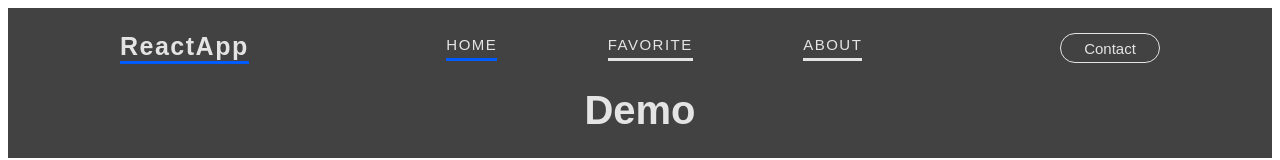
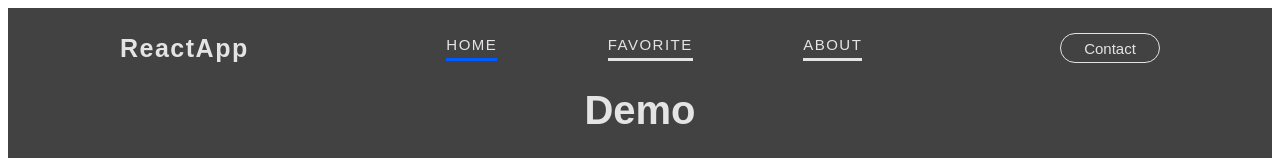
Before and after one commit to DmitriySotnikov/Logic_Demo, a React (Create React App) app: page / in a window 1280 px wide. Shown: the top 160 px of the page. Built offline with nearby package versions, Linux system fonts and the light colour scheme.

Commit message:
fix logo

```diff
--- a/src/components/Header/index.tsx
+++ b/src/components/Header/index.tsx
@@ -1,14 +1,14 @@
 import React, { FC } from "react";
-import { NavLink } from "react-router-dom";
+import { Link, NavLink } from "react-router-dom";
 
 function Header() {
     return (
         <div className="header">
             <div className="header__container">
                 <div className="header__nav">
-                    <NavLink className="header__logo" to="/">
+                    <Link className="header__logo" to="/">
                         ReactApp
-                    </NavLink>
+                    </Link>
                     <div className="header__links">
                         <NavLink className="header__link-item" to="/">
                             Home
```
